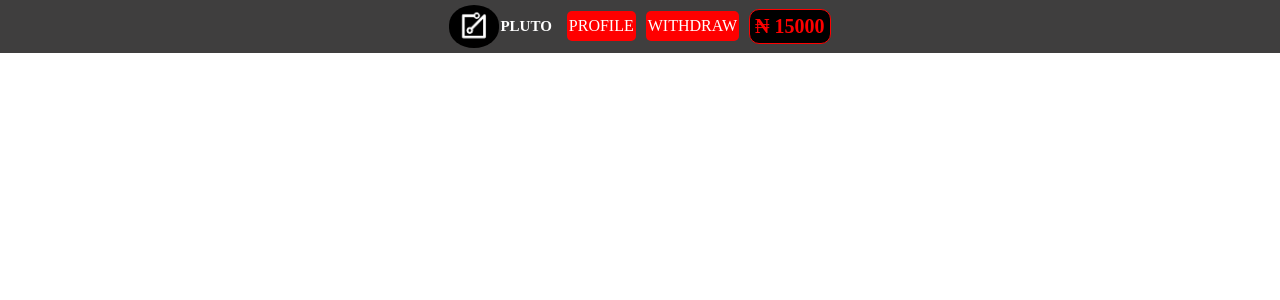
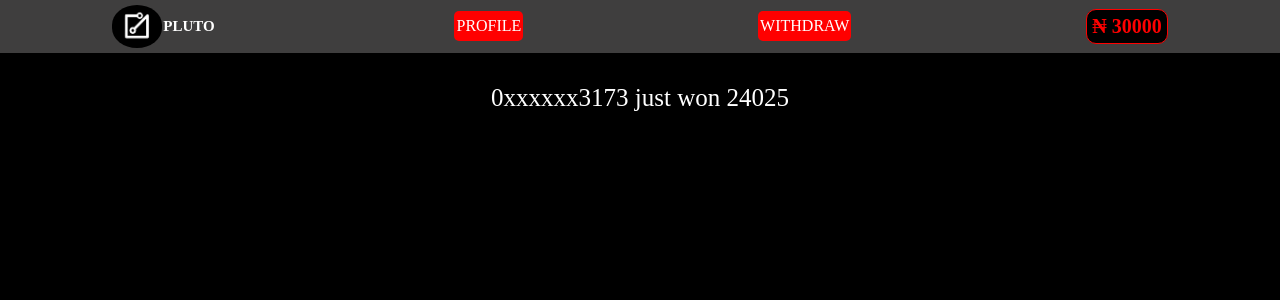
Before and after one commit to Dev-180Memes/Game, a React (Vite) app in the folder vite-project/: page / in a window 1280 px wide. Shown: the top 300 px of the page. Built offline with nearby package versions, Linux system fonts and the light colour scheme.

Commit message:
further development

```diff
--- a/vite-project/src/App.tsx
+++ b/vite-project/src/App.tsx
@@ -1,6 +1,7 @@
 import { useState } from 'react'
 import './App.css'
-import Navbar from "./components/js/navbar"
+import Navbar from "./components/js/Navbar"
+import Testimonies from './components/js/Testimonies'
 
 function App() {
   const [count, setCount] = useState(0)
@@ -8,6 +9,7 @@ function App() {
   return (
     <div>
       <Navbar />
+      <Testimonies />
     </div>
   )
 }
--- a/vite-project/src/components/css/navbar.css
+++ b/vite-project/src/components/css/navbar.css
@@ -28,7 +28,7 @@
 .navbar-container {
     display: flex;
     align-items: center;
-    justify-content: center;
+    justify-content: space-around;
     gap: 10px;
     background: rgb(63, 62, 62);
 }
--- /dev/null
+++ b/vite-project/src/components/css/testimonies.css
@@ -0,0 +1,19 @@
+body {
+    background-color: black;
+    color: white;
+    margin: 0;
+    padding: 0;
+}
+
+.main-body {
+    /* display: flex; */
+    text-align: center;
+    align-items: center;
+    color: white;
+    margin-top: 20px;
+    padding: 10px 0;
+    /* width: 300px; */
+    font-size: 25px;
+    /* background-color: rgb(50, 50, 50); */
+    border: 1px solid black;
+}
--- a/vite-project/src/components/js/Navbar.tsx
+++ b/vite-project/src/components/js/Navbar.tsx
@@ -4,6 +4,7 @@ import logo from "../../assets/logo.jpg"
 
 
 const Navbar = () => {
+
   return (
     <div className='navbar'>
 
@@ -23,7 +24,7 @@ const Navbar = () => {
         </div>
 
         <div className="navbar-balance">
-          <h1>₦ 15000</h1>
+          <h1>₦ 30000</h1>
         </div>
 
       </div>
--- /dev/null
+++ b/vite-project/src/components/js/Testimonies.tsx
@@ -0,0 +1,25 @@
+import React from 'react'
+import "../css/testimonies.css"
+
+const Testimonies = () => {
+
+  const x = Math.floor(Math.random() * 9999);
+  const y = Math.floor(Math.random() * 40000);
+
+  // the timeout to make the page reload
+
+  // setTimeout(() => {
+  //   window.location.reload()
+  // }, 50000);
+
+  // /////////////////////////////////
+
+
+  return (
+    <div className='main-body'>
+      <p>0xxxxxx{x} just won {y}</p>
+    </div>
+  )
+}
+
+export default Testimonies
```
Also changed, not shown: vite-project/src/components/js/Body.tsx (added, +11 -0 lines).
